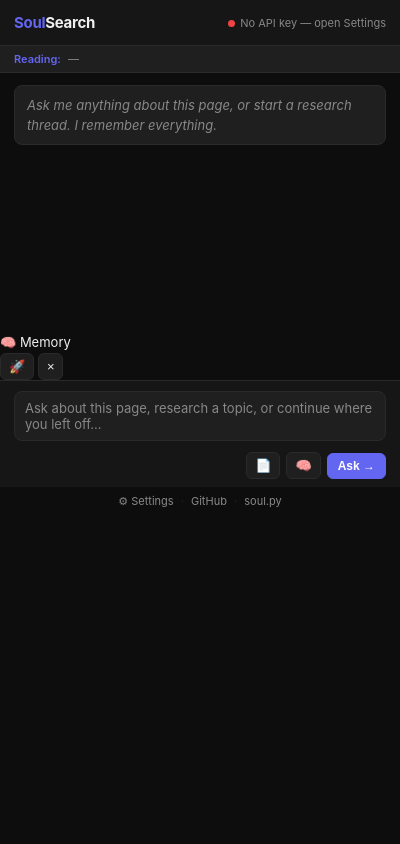
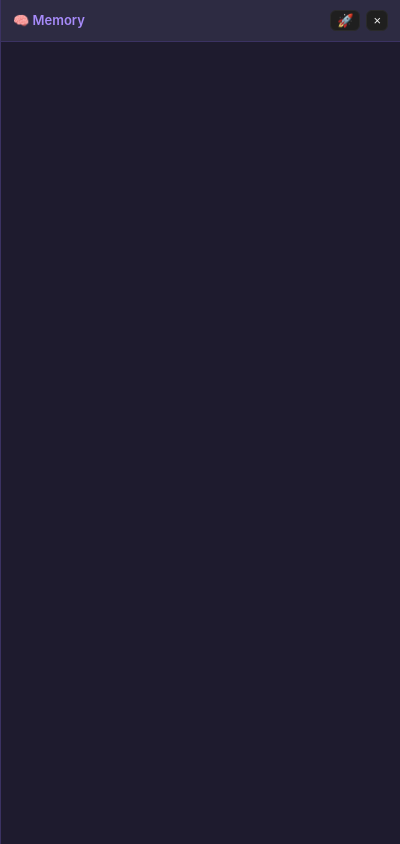
Before and after one commit to menonpg/soulsearch, a browser extension: page popup/popup.html in a window 400 px wide. Both pictures are taken after a click on the button "Show memory". Drawn offline with Linux system fonts and the light colour scheme.

Commit message:
feat: memory panel styles + fix double <br> spacing in markdown

```diff
--- a/popup/popup.css
+++ b/popup/popup.css
@@ -213,3 +213,44 @@ body {
 .ss-chat::-webkit-scrollbar { width: 4px; }
 .ss-chat::-webkit-scrollbar-track { background: transparent; }
 .ss-chat::-webkit-scrollbar-thumb { background: var(--border); border-radius: 2px; }
+
+/* ── Memory Panel ─────────────────────────────────────────── */
+.ss-memory-panel {
+  position: absolute;
+  top: 0; right: 0; bottom: 0;
+  width: 100%;
+  background: #1e1b2e;
+  border-left: 1px solid #3b3262;
+  display: flex;
+  flex-direction: column;
+  z-index: 100;
+  overflow: hidden;
+}
+.ss-memory-panel-header {
+  display: flex;
+  align-items: center;
+  justify-content: space-between;
+  padding: 10px 12px;
+  background: #2d2b42;
+  border-bottom: 1px solid #3b3262;
+  font-size: 13px;
+  font-weight: 600;
+  color: #a78bfa;
+  flex-shrink: 0;
+}
+.ss-memory-panel-actions { display: flex; gap: 6px; }
+.ss-btn--small { font-size: 13px; padding: 2px 6px; }
+.ss-memory-panel-body {
+  flex: 1;
+  overflow-y: auto;
+  padding: 12px;
+  font-size: 12px;
+  line-height: 1.6;
+  color: #c4b5fd;
+  white-space: pre-wrap;
+  word-break: break-word;
+}
+/* Fix excessive spacing in markdown output */
+.ss-message--assistant br + br { display: none; }
+.ss-message--assistant ul, .ss-message--assistant ol { margin: 4px 0; }
+.ss-message--assistant h3, .ss-message--assistant h4 { margin-top: 8px; }
```
